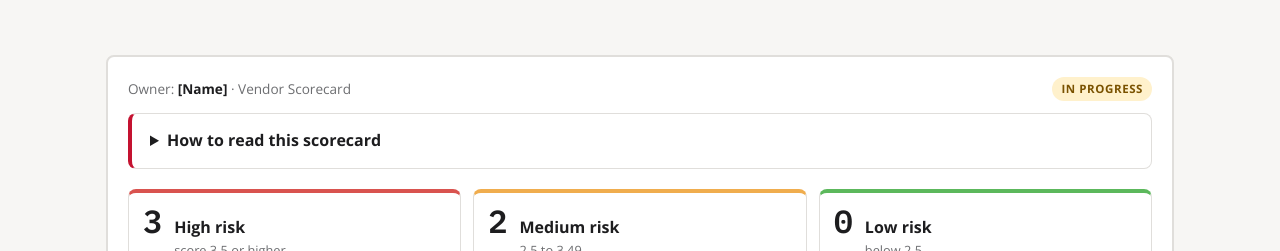
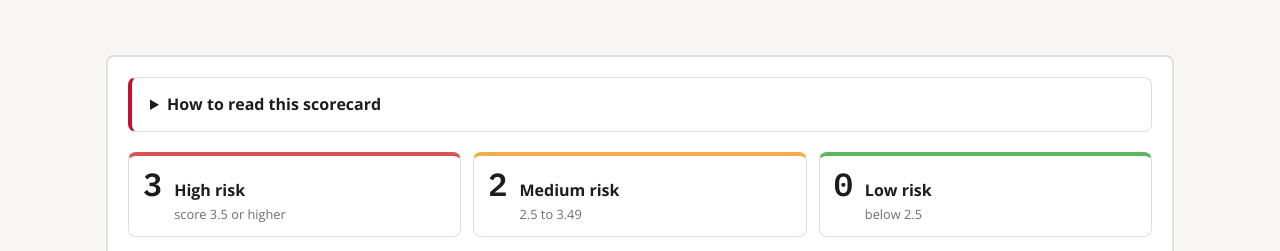
Before and after one commit to laurenmack/3CG-Risk-Platform, a plain HTML site: page scorecard.html in a window 1280 px wide. Shown: the part 280-531 px from the top of the page. Drawn offline with nearby package versions, Linux system fonts and the light colour scheme; no server answers.

Commit message:
Remove slot head from vendor scorecard
Removed the slot head section from the vendor scorecard.

```diff
--- a/scorecard.html
+++ b/scorecard.html
@@ -24,10 +24,6 @@
     <section>
       <!-- ===== VENDOR SCORECARD ===== -->
       <div class="slot done">
-        <div class="slot-head">
-          <span class="slot-owner">Owner: <strong>[Name]</strong> · Vendor Scorecard</span>
-          <span class="badge status-progress">In progress</span>
-        </div>
 
         <details class="callout">
           <summary>How to read this scorecard</summary>
```
